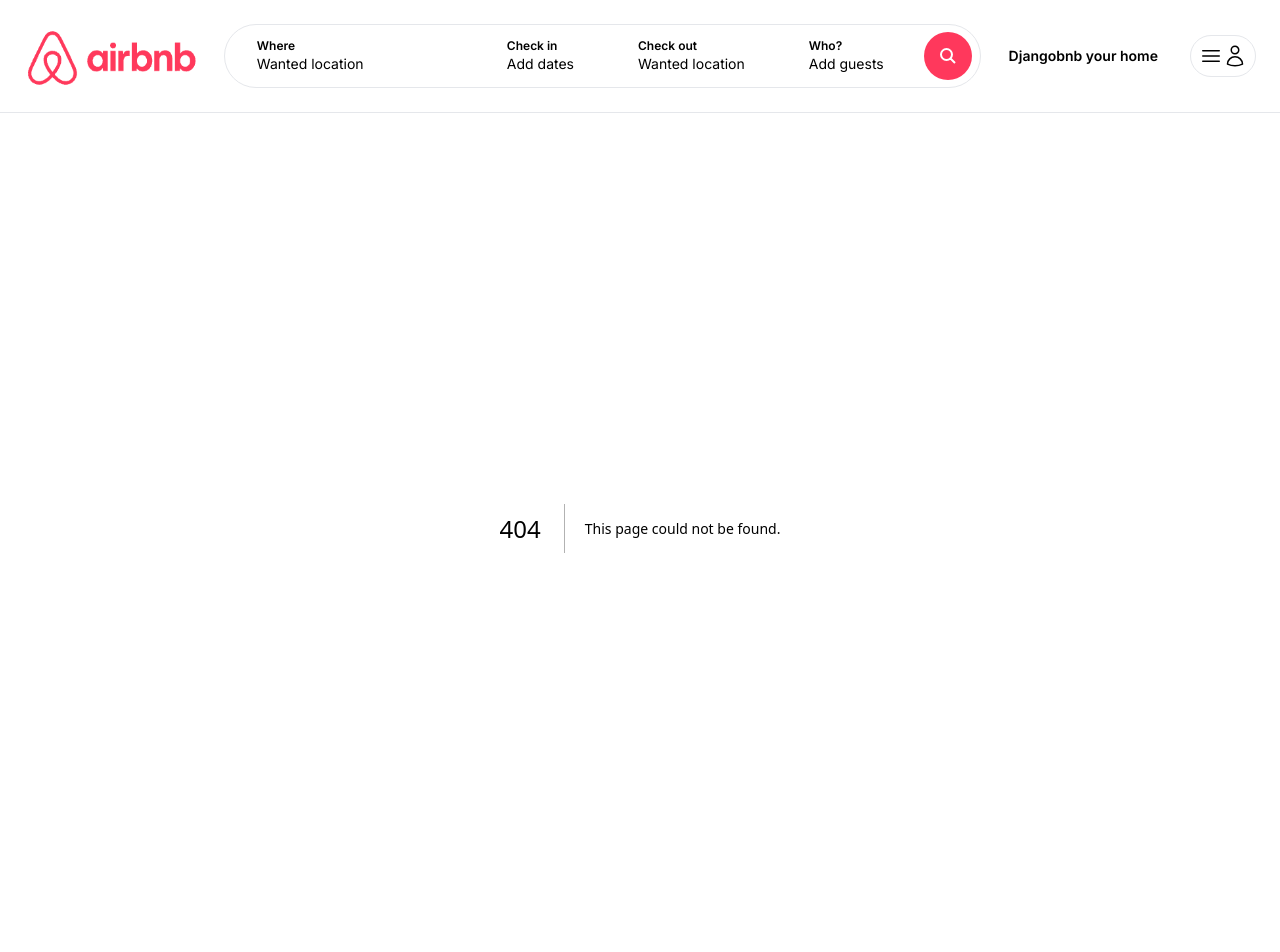
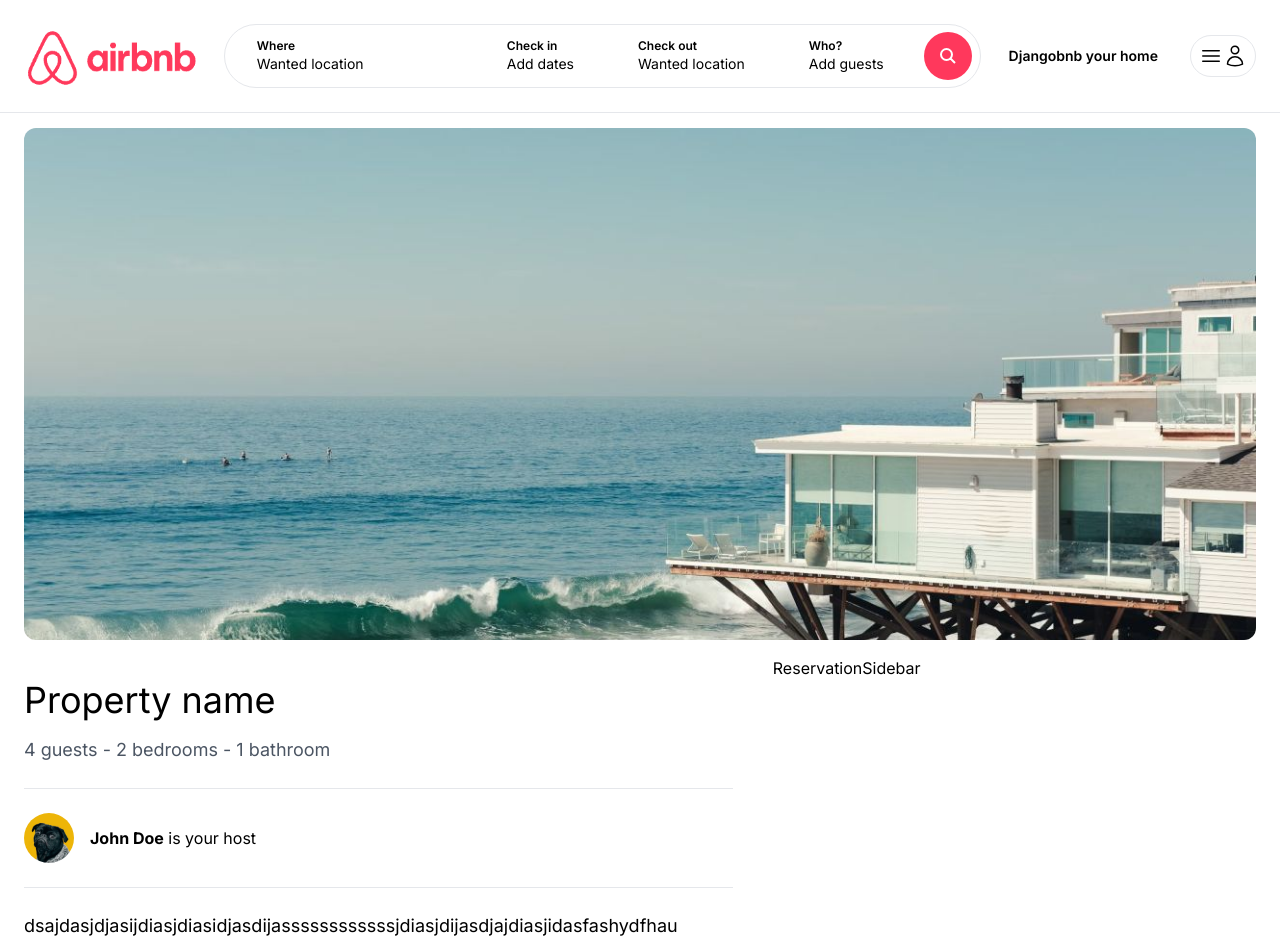
Before and after one commit to alexmihai288/djangobnb, a Next.js app: page /properties/1 in a window 1280 px wide. Before the commit this address had no page. Shown: the top 952 px of the page. Before the commit the page ends 928 px from the top, so only its background shows below. Built offline with nearby package versions, Linux system fonts and the light colour scheme.

Commit message:
chore - reservation sidebar

```diff
--- a/app/components/properties/PropertyListItem.tsx
+++ b/app/components/properties/PropertyListItem.tsx
@@ -12,6 +12,12 @@
           className="hover:scale-110 object-cover transition h-full w-full"
           alt="Beach house"
         />{" "}
+        <div className="mt-2">
+          <p className="text-lg font-bold">Property name</p>
+        </div>
+        <div className="mt-2">
+          <p className="text-sm text-gray-500">$200</p>
+        </div>
       </div>
     </div>
   );
--- /dev/null
+++ b/app/components/properties/ReservationSidebar.tsx
@@ -0,0 +1,7 @@
+import React from 'react'
+
+export const ReservationSidebar = () => {
+  return (
+    <div>ReservationSidebar</div>
+  )
+}
--- /dev/null
+++ b/app/properties/[id]/page.tsx
@@ -0,0 +1,49 @@
+import { ReservationSidebar } from "@/app/components/properties/ReservationSidebar";
+import Image from "next/image";
+import React from "react";
+
+const PropertyDetaiPage = () => {
+  return (
+    <main className="max-w-[1500px] mx-auto px-6">
+      <div className="w-full h-[64vh] overflow-hidden rounded-xl relative">
+        <Image
+          src="/beach_1.jpg"
+          fill
+          className="object-cover w-full h-full"
+          alt="Beach house"
+        />
+      </div>
+
+      <div className="mt-4 grid grid-cols-1 md:grid-cols-5 gap-4">
+        <div className="py-6 pr-6 col-span-3">
+          <h1 className="mb-4 text-4xl">Property name</h1>
+          <span className="mb-6 block text-lg text-gray-600">
+            4 guests - 2 bedrooms - 1 bathroom
+          </span>
+
+          <hr />
+          <div className="py-6 flex items-center space-x-4">
+            <Image
+              src="/profile_pic_1.jpg"
+              width={50}
+              height={50}
+              className="rounded-full"
+              alt="The user name"
+            />
+            <p>
+              <strong>John Doe</strong> is your host
+            </p>
+          </div>
+          <hr />
+          <p className="mt-6 text-lg">
+            dsajdasjdjasijdiasjdiasidjasdijassssssssssssjdiasjdijasdjajdiasjidasfashydfhau
+          </p>
+        </div>
+
+        <ReservationSidebar />
+      </div>
+    </main>
+  );
+};
+
+export default PropertyDetaiPage;
```
